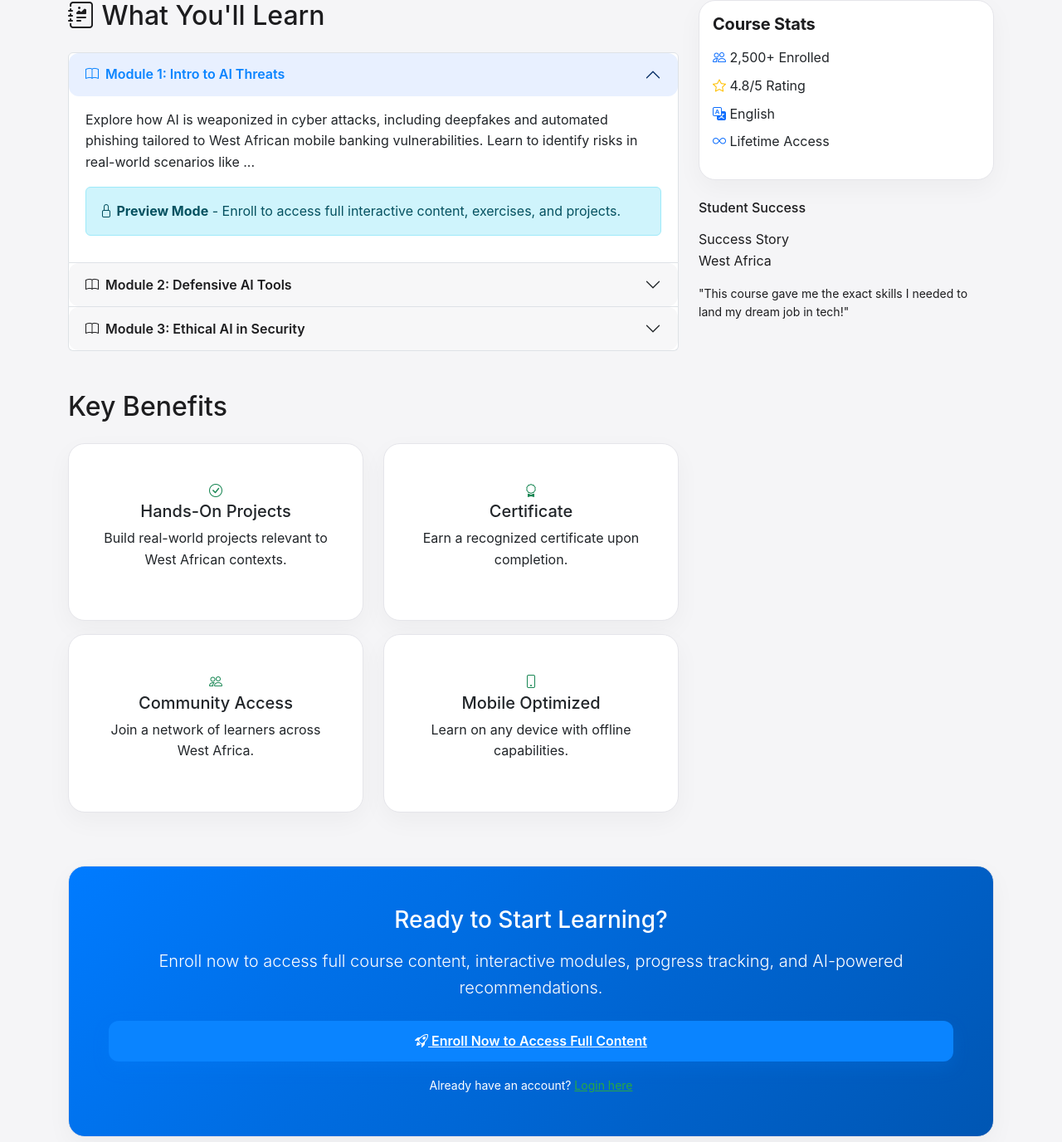
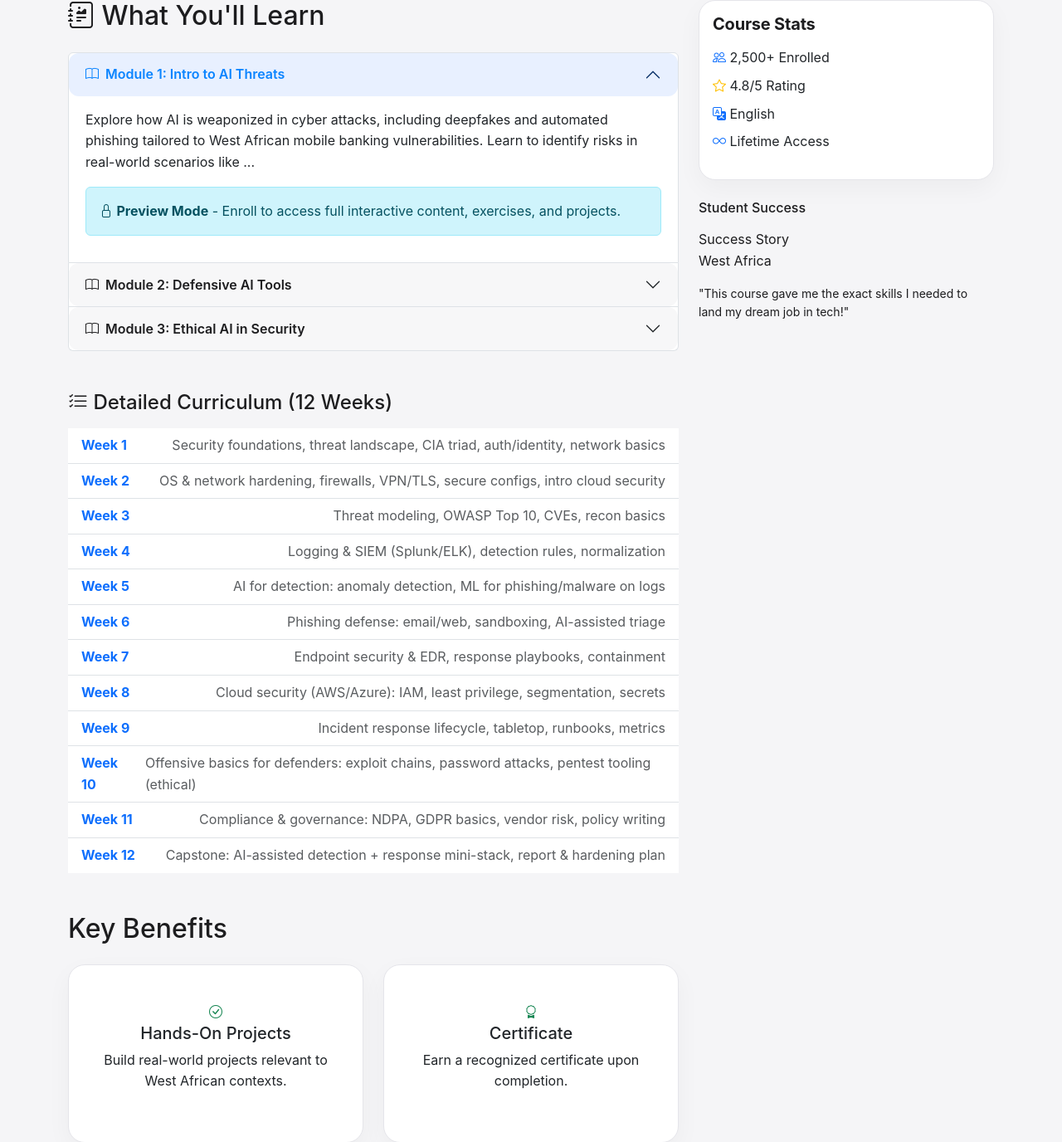
Before and after one commit to ndmx/upscale, a Flask app: page /course/1 in a window 1280 px wide. Shown: the part 498-1874 px from the top of the page at 83% size. Run offline with Flask 3, Linux system fonts and the light colour scheme; data comes from the database, SQL or seed files in the repository.

Commit message:
Add detailed 12-week curriculum to course pages

```diff
--- a/app.py
+++ b/app.py
@@ -379,6 +379,51 @@ JOB_DATABASE = {
     }
 }
 
+CURRICULUM_DATA = {
+    "Cybersecurity with AI": [
+        ("Week 1", "Security foundations, threat landscape, CIA triad, auth/identity, network basics"),
+        ("Week 2", "OS & network hardening, firewalls, VPN/TLS, secure configs, intro cloud security"),
+        ("Week 3", "Threat modeling, OWASP Top 10, CVEs, recon basics"),
+        ("Week 4", "Logging & SIEM (Splunk/ELK), detection rules, normalization"),
+        ("Week 5", "AI for detection: anomaly detection, ML for phishing/malware on logs"),
+        ("Week 6", "Phishing defense: email/web, sandboxing, AI-assisted triage"),
+        ("Week 7", "Endpoint security & EDR, response playbooks, containment"),
+        ("Week 8", "Cloud security (AWS/Azure): IAM, least privilege, segmentation, secrets"),
+        ("Week 9", "Incident response lifecycle, tabletop, runbooks, metrics"),
+        ("Week 10", "Offensive basics for defenders: exploit chains, password attacks, pentest tooling (ethical)"),
+        ("Week 11", "Compliance & governance: NDPA, GDPR basics, vendor risk, policy writing"),
+        ("Week 12", "Capstone: AI-assisted detection + response mini-stack, report & hardening plan"),
+    ],
+    "Data Engineering for AI": [
+        ("Week 1", "DE foundations: batch vs streaming, storage formats, schemas"),
+        ("Week 2", "Python for DE, Pandas transforms, SQL basics"),
+        ("Week 3", "ETL/ELT, Airflow orchestration, DAG design, retries/alerts"),
+        ("Week 4", "Data modeling (star/snowflake), partitioning, Parquet/Avro"),
+        ("Week 5", "Warehousing vs lake/lakehouse, querying (DuckDB/BigQuery patterns)"),
+        ("Week 6", "Data quality & observability: tests, SLAs, lineage basics"),
+        ("Week 7", "APIs & ingestion: REST/CSV/JSON, incremental loads, CDC basics"),
+        ("Week 8", "Cloud integration (AWS/Azure): object storage, IAM, cost-aware design"),
+        ("Week 9", "Streaming intro: Kafka/Kinesis patterns, lightweight demo"),
+        ("Week 10", "ML readiness: feature extraction, leakage avoidance, dataset versioning"),
+        ("Week 11", "Governance & compliance: NDPA/GDPR basics, PII handling, access controls"),
+        ("Week 12", "Capstone: end-to-end pipeline → clean/validate → model-ready dataset + ML trigger"),
+    ],
+    "Web App Development with AI": [
+        ("Week 1", "Web fundamentals: HTTP/REST/JSON, accessibility, toolchain setup"),
+        ("Week 2", "Frontend (React/Vue): components, state/props, routing, forms"),
+        ("Week 3", "Styling systems: responsive layouts, design tokens, accessibility passes"),
+        ("Week 4", "Backend (Flask/Express): routing, controllers, auth/session/JWT"),
+        ("Week 5", "Data layer: SQL vs NoSQL, ORM basics, migrations, CRUD API"),
+        ("Week 6", "AI integrations: call LLM API, prompt design, errors/timeouts/retries"),
+        ("Week 7", "AI patterns: search+summarize, chatbot, recommendations; guardrails/rate limits"),
+        ("Week 8", "Security: OWASP Top 10, secure headers, validation, secrets handling"),
+        ("Week 9", "Performance: caching, CDN, lazy loading, bundle optimization, CWV basics"),
+        ("Week 10", "Testing: unit/integration/API, component tests, CI basics"),
+        ("Week 11", "Deployment: containerize, env configs, deploy (Render/Heroku/Vercel), monitoring"),
+        ("Week 12", "Capstone: full-stack AI app (chatbot/FAQ/recommender) with auth, DB, deployment"),
+    ],
+}
+
 # Recommendation Engine
 def calculate_course_recommendation(responses):
     """Calculate which course best matches user responses"""
@@ -445,7 +490,8 @@ def courses():
 @app.route('/course/<int:course_id>')
 def course_detail(course_id):
     course = Course.query.get_or_404(course_id)
-    return render_template('course_detail.html', course=course)
+    curriculum = CURRICULUM_DATA.get(course.title, [])
+    return render_template('course_detail.html', course=course, curriculum=curriculum)
 
 @app.route('/register', methods=['GET', 'POST'])
 def register():
--- a/templates/course_detail.html
+++ b/templates/course_detail.html
@@ -90,6 +90,20 @@
                     </div>
                 {% endif %}
 
+                {% if curriculum %}
+                <div class="mt-5">
+                    <h4 class="mb-3"><i class="bi bi-list-check"></i> Detailed Curriculum (12 Weeks)</h4>
+                    <ul class="list-group list-group-flush">
+                        {% for week, detail in curriculum %}
+                        <li class="list-group-item d-flex flex-column flex-md-row justify-content-between align-items-start">
+                            <span class="fw-bold text-primary">{{ week }}</span>
+                            <span class="text-muted ms-md-3 mt-2 mt-md-0">{{ detail }}</span>
+                        </li>
+                        {% endfor %}
+                    </ul>
+                </div>
+                {% endif %}
+
                 <!-- Key Benefits -->
                 <div class="mt-5">
                     <h2 class="mb-4">Key Benefits</h2>
```
